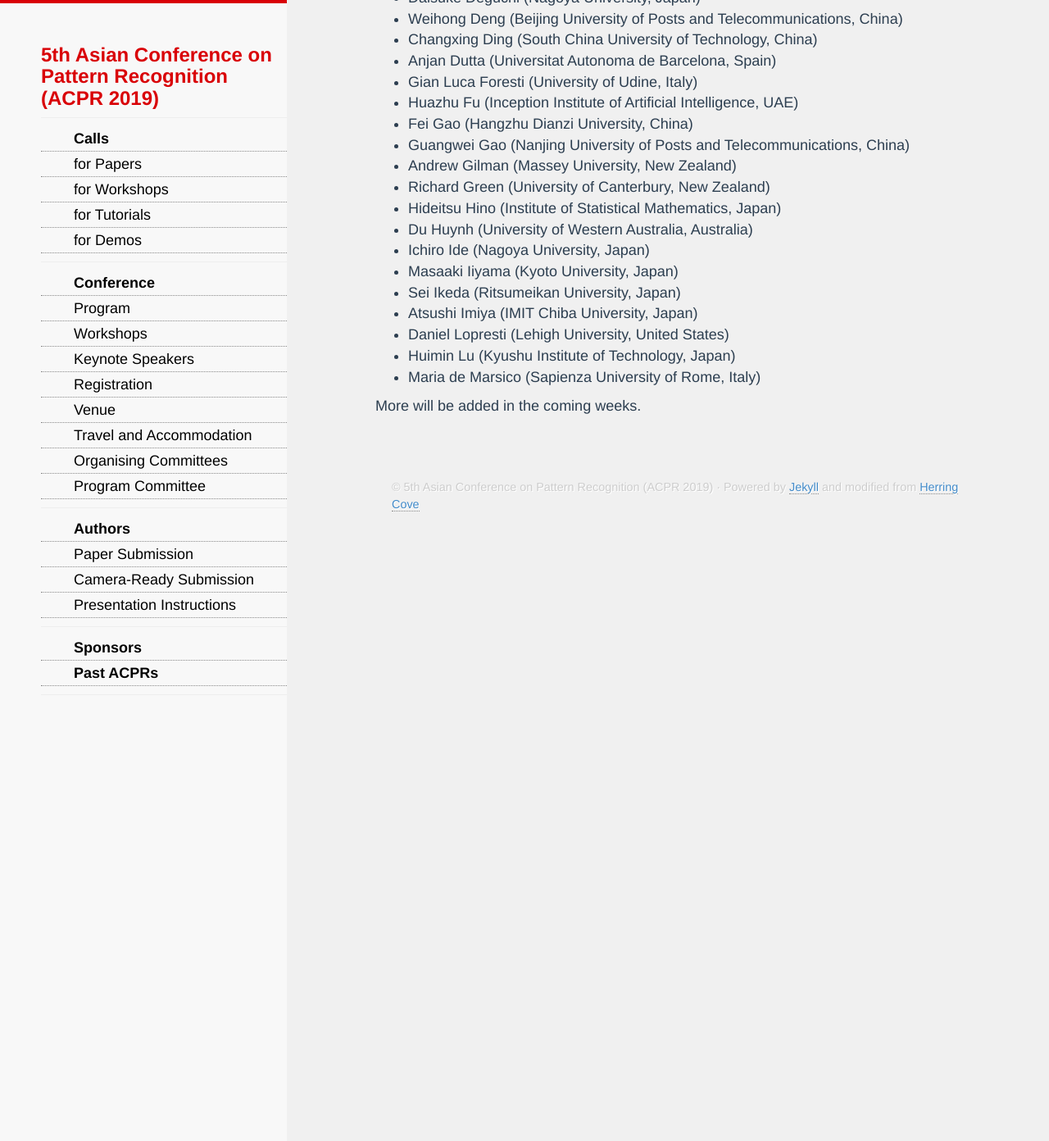
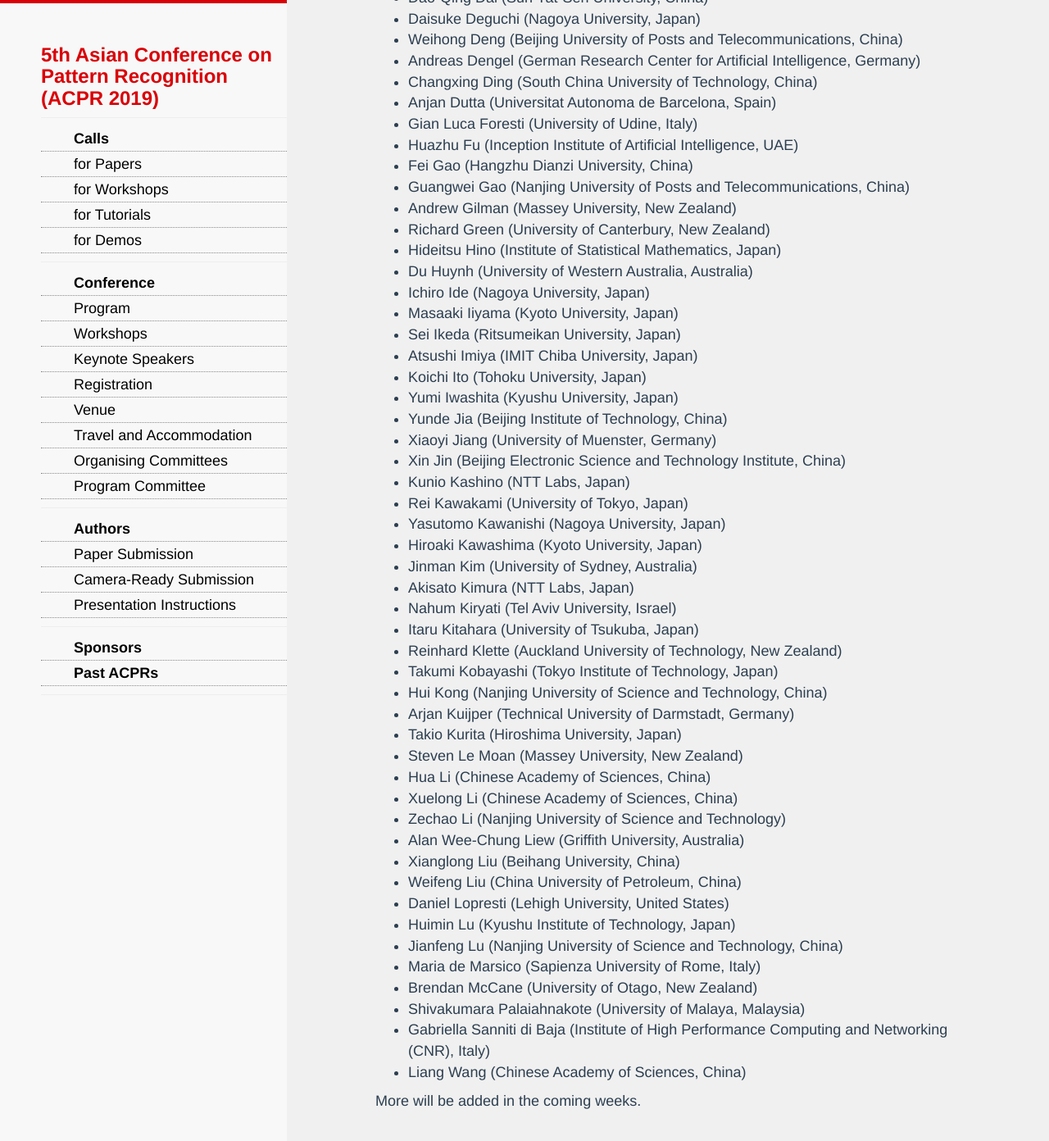
Before and after one commit to AndrewChenUoA/ACPR2019, a Jekyll site: the page built from programcommittee.html, in a window 1280 px wide and 1400 px high, scrolled down 671 px. Shown: the top 1392 px of the window at 82% size. Built offline with Jekyll 4.4.1, drawn with Linux system fonts in a browser that asks for light colours; nearby versions of some CDN libraries; Markdown is read by kramdown in place of the engine named in the settings; some of the changed text lies outside the part shown.

Commit message:
Workshop CCIS update and PC members

```diff
--- a/cfw.html
+++ b/cfw.html
@@ -22,9 +22,9 @@
 −	If a workshop incurs costs for invited speakers, the workshop organizers are required to cover those costs by their own arrangements. The workshop organizers may solicit sponsorship to cover the relevant costs; sponsorships will be acknowledged as explained on the ACPR sponsorship website. Invited workshop speakers will be provided free registration by the ACPR organizer.<br/><br/>
 
 <h4>Workshop Proceedings</h4>
-−	Workshop proceedings will be published after conference by Springer through ACPR organizers (publication chair). At the conference, workshop papers will be distributed on USB, together with of ACPR main conference proceedings.<br/>
+−	Workshop proceedings will be published after the conference in the CCIS series of Springer through the ACPR organizers (publication chair). At the conference, workshop papers will be distributed on USB, together with of ACPR main conference proceedings.<br/>
 −	USB and proceeding costs are covered by the ACPR organizers.<br/>
-−	For timely publication, we expect the complete set of all accepted workshop papers (in LNCS format, 14 pages maximum each) camera-ready by October 21, 2019 or prior.<br/>
+−	For timely publication, we expect the complete set of all accepted workshop papers (in CCIS format, 14 pages maximum each) camera-ready by October 21, 2019 or prior.<br/>
 −	If the conditions above are not met, the proceedings will not be published through the ACPR organizers, and they will need to be published locally by the workshop organizers.<br/><br/>
 
 <h4>Submission Guidelines and Inquiries</h4>
--- a/programcommittee.html
+++ b/programcommittee.html
@@ -14,8 +14,10 @@
   <li>Saumik Bhattacharya (IIT Kanpur, India)</li>
   <li>Alberto del Bimbo (University delgi Studi di Firenze, Italy)</li>
   <li>Michael Blumenstein (University of Technology Sydney, Australia)</li>
+  <li>Gunilla Borgefors (Uppsala University, Sweden)</li>
   <li>Murk Bottema (Flinders University, Australia)</li>
   <li>Alfred Bruckstein (Technion, Israel)</li>
+  <li>Weidong Cai (University of Sydney, Australia)</li>
   <li>Modesto Castrillon Santana (Universidad de Las Palmas de Gran Canaria, Spain)</li>
   <li>Sukalpa Chanda (University of Groningen, Netherlands)</li>
   <li>Chiranjoy Chattopadhyay (IIT Jodhpur, India)</li>
@@ -26,9 +28,9 @@
   <li>Jinshi Cui (Peking University, China)</li>
   <li>Zhen Cui (Nanjing University of Science and Technology, China)</li>
   <li>Dao-Qing Dai (Sun Yat-Sen University, China)</li>
-  <li>Andreas Dengel (German Research Center for Artificial Intelligence, Germany)</li>
   <li>Daisuke Deguchi (Nagoya University, Japan)</li>
   <li>Weihong Deng (Beijing University of Posts and Telecommunications, China)</li>
+  <li>Andreas Dengel (German Research Center for Artificial Intelligence, Germany)</li>
   <li>Changxing Ding (South China University of Technology, China)</li>
   <li>Anjan Dutta (Universitat Autonoma de Barcelona, Spain)</li>
   <li>Gian Luca Foresti (University of Udine, Italy)</li>
@@ -43,9 +45,39 @@
   <li>Masaaki Iiyama (Kyoto University, Japan)</li>
   <li>Sei Ikeda (Ritsumeikan University, Japan)</li>
   <li>Atsushi Imiya (IMIT Chiba University, Japan)</li>
+  <li>Koichi Ito (Tohoku University, Japan)</li>
+  <li>Yumi Iwashita (Kyushu University, Japan)</li>
+  <li>Yunde Jia (Beijing Institute of Technology, China)</li>
+  <li>Xiaoyi Jiang (University of Muenster, Germany)</li>
+  <li>Xin Jin (Beijing Electronic Science and Technology Institute, China)</li>
+  <li>Kunio Kashino (NTT Labs, Japan)</li>
+  <li>Rei Kawakami (University of Tokyo, Japan)</li>
+  <li>Yasutomo Kawanishi (Nagoya University, Japan)</li>
+  <li>Hiroaki Kawashima (Kyoto University, Japan)</li>
+  <li>Jinman Kim (University of Sydney, Australia)</li>
+  <li>Akisato Kimura (NTT Labs, Japan)</li>
+  <li>Nahum Kiryati (Tel Aviv University, Israel)</li>
+  <li>Itaru Kitahara (University of Tsukuba, Japan)</li>
+  <li>Reinhard Klette (Auckland University of Technology, New Zealand)</li>
+  <li>Takumi Kobayashi (Tokyo Institute of Technology, Japan)</li>
+  <li>Hui Kong (Nanjing University of Science and Technology, China)</li>
+  <li>Arjan Kuijper (Technical University of Darmstadt, Germany)</li>
+  <li>Takio Kurita (Hiroshima University, Japan)</li>
+  <li>Steven Le Moan (Massey University, New Zealand)</li>
+  <li>Hua Li (Chinese Academy of Sciences, China)</li>
+  <li>Xuelong Li (Chinese Academy of Sciences, China)</li>
+  <li>Zechao Li (Nanjing University of Science and Technology)</li>
+  <li>Alan Wee-Chung Liew (Griffith University, Australia)</li>
+  <li>Xianglong Liu (Beihang University, China)</li>
+  <li>Weifeng Liu (China University of Petroleum, China)</li>
   <li>Daniel Lopresti (Lehigh University, United States)</li>
   <li>Huimin Lu (Kyushu Institute of Technology, Japan)</li>
+  <li>Jianfeng Lu (Nanjing University of Science and Technology, China)</li>
   <li>Maria de Marsico (Sapienza University of Rome, Italy)</li>
+  <li>Brendan McCane (University of Otago, New Zealand)</li>
+  <li>Shivakumara Palaiahnakote (University of Malaya, Malaysia)</li>
+  <li>Gabriella Sanniti di Baja (Institute of High Performance Computing and Networking (CNR), Italy)</li>
+  <li>Liang Wang (Chinese Academy of Sciences, China)</li>
   </ul>
 
   More will be added in the coming weeks.
```
Also changed, not shown: images/wu.jpg.
